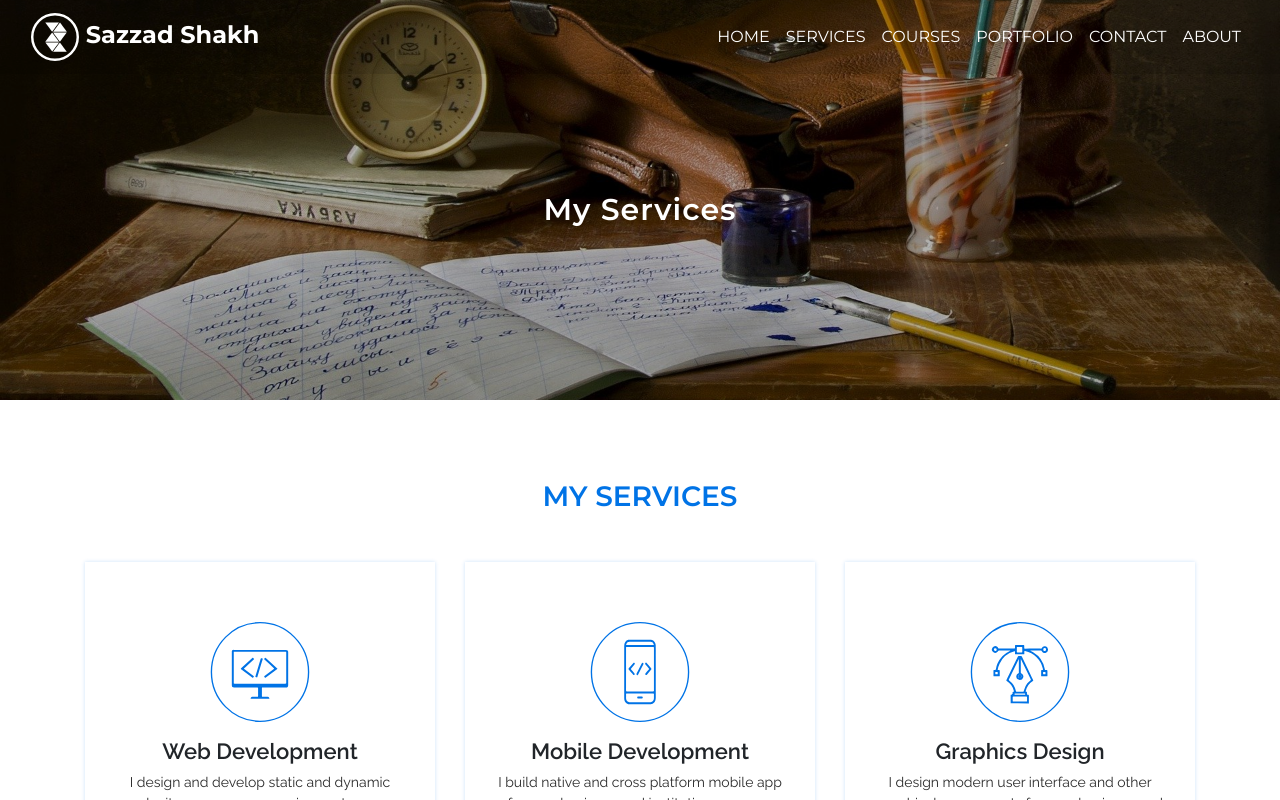
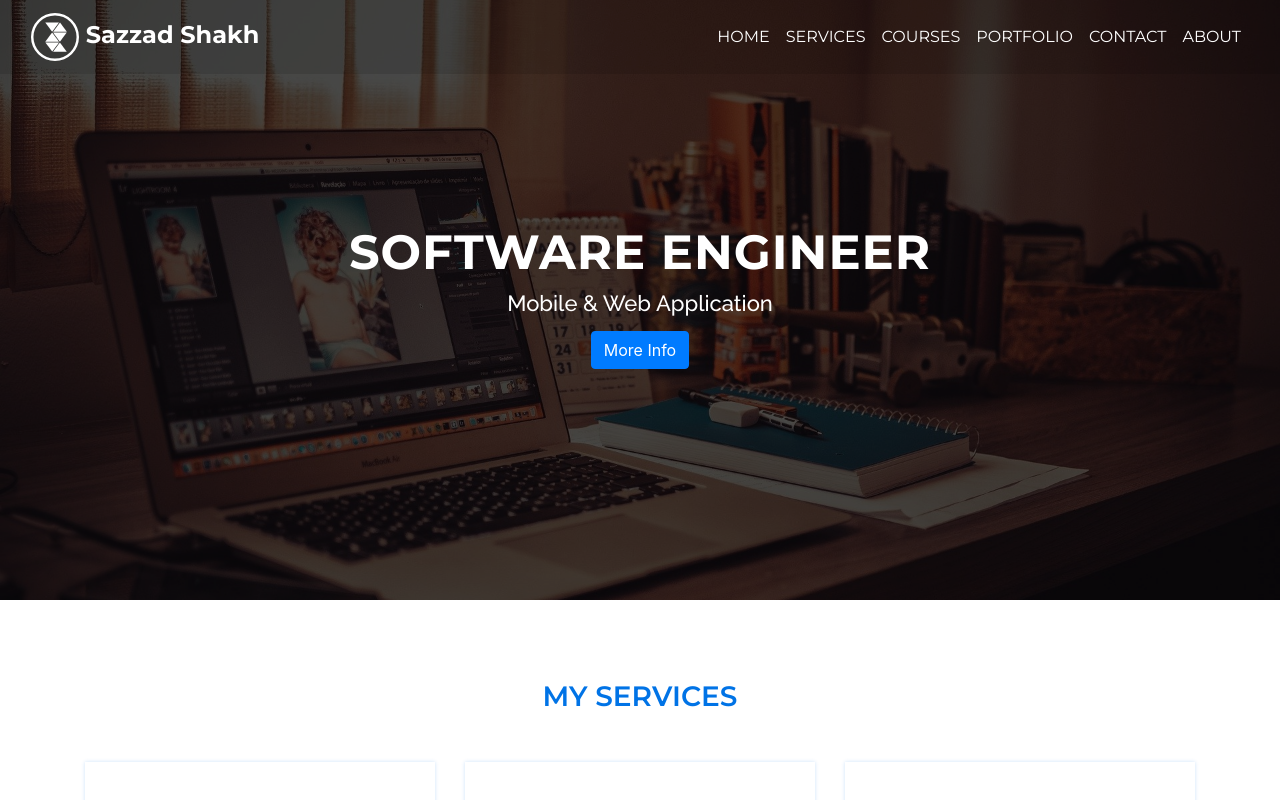
Before and after one commit to sazzadshakhbd/react-website, a React (Create React App) app: page / in a window 1280 px wide. Shown: the top 800 px of the page. Built offline with nearby package versions, Linux system fonts and the light colour scheme.

Commit message:
how to create route for all pages

```diff
--- a/src/App.js
+++ b/src/App.js
@@ -1,10 +1,13 @@
 import React from "react";
-import ServicePage from "./pages/ServicePage";
+import { BrowserRouter } from "react-router-dom";
+import AppRoute from "./router/AppRoute";
 
 function App() {
   return (
     <div>
-      <ServicePage></ServicePage>
+      <BrowserRouter>
+        <AppRoute></AppRoute>
+      </BrowserRouter>
     </div>
   );
 }
--- /dev/null
+++ b/src/router/AppRoute.jsx
@@ -0,0 +1,29 @@
+import React, { Component, Fragment } from 'react';
+import {Route, Switch} from 'react-router-dom';
+import Courses from '../components/Courses/Courses';
+import HomePage from '../pages/HomePage';
+import ServicePage from '../pages/ServicePage';
+import PortfolioPage from '../pages/PortfolioPage';
+import ContactPage from '../pages/ContactPage';
+import AboutPage from '../pages/AboutPage';
+
+class AppRoute extends Component {
+  render() {
+    return (
+      <div>
+        <Fragment>
+          <Switch>
+            <Route exact path="/" component={HomePage}></Route>
+            <Route exact path="/services" component={ServicePage}></Route>
+            <Route exact path="/courses" component={Courses}></Route>
+            <Route exact path="/portfolio" component={PortfolioPage}></Route>
+            <Route exact path="/contact" component={ContactPage}></Route>
+            <Route exact path="/about" component={AboutPage}></Route>
+          </Switch>
+        </Fragment>
+      </div>
+    );
+  }
+}
+
+export default AppRoute;
```
